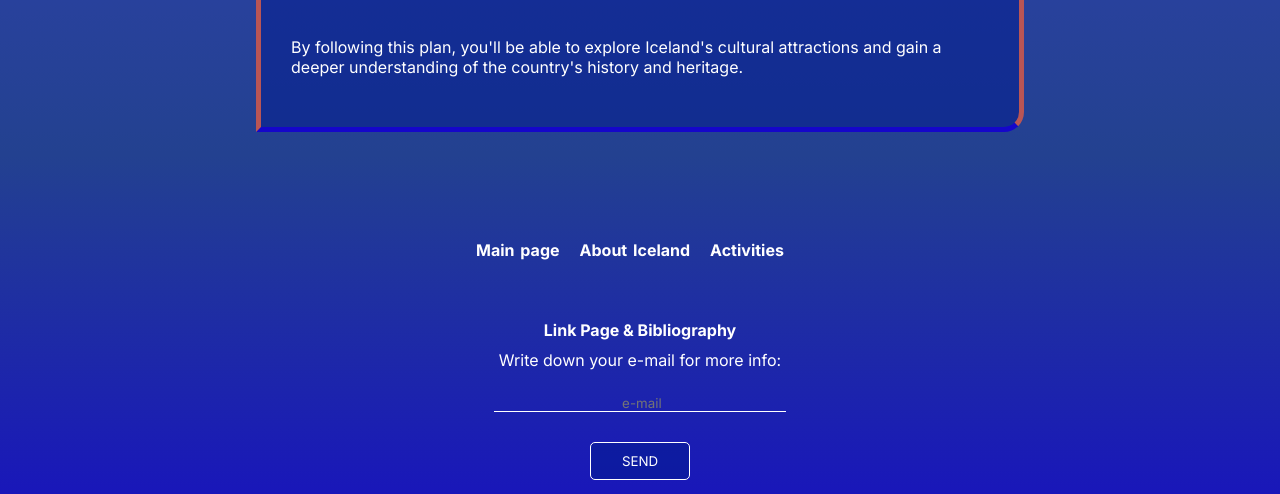
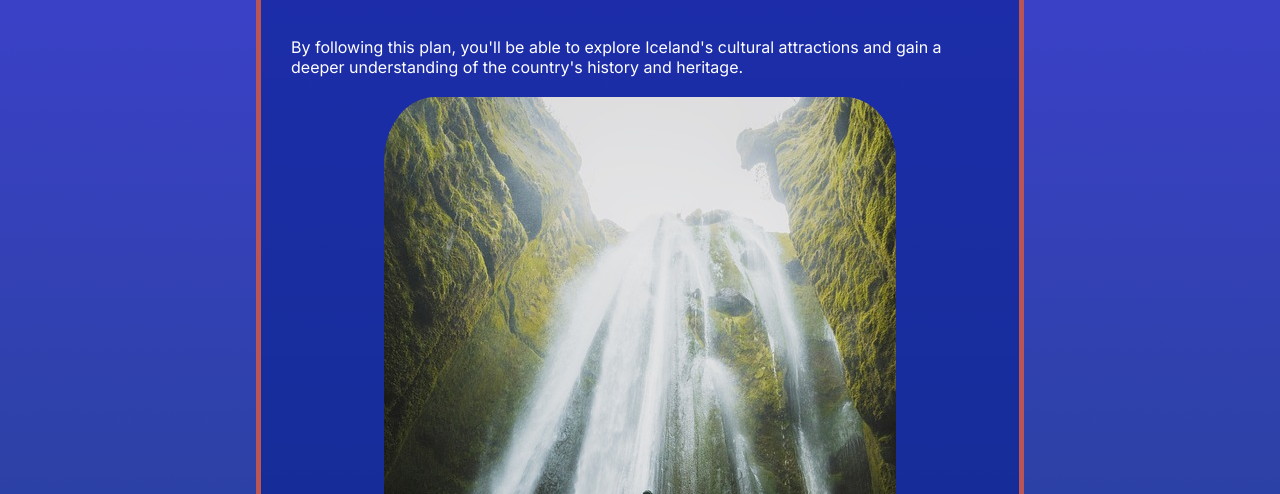
Before and after one commit to EnricMS/PAC_2_EinesHTML_Iceland, a website built with Parcel: page activitats.html in a window 1280 px wide. Shown: the part 5361-5855 px from the top of the page. Built offline with nearby package versions, Linux system fonts and the light colour scheme.

Commit message:
versioFinal

```diff
--- a/activitats.html
+++ b/activitats.html
@@ -266,7 +266,14 @@
             understanding of the country's history and heritage.
         </p>
 
+        <div class="waterfall_Activities">
+            <picture>
+                <source srcset="img/waterfall_Activities_phone.jpg" media="(max-width: 480px)">
+                <img id="waterfall_Activities_img" src="img/waterfall_Activities.jpg" alt="VisitWaterfalls">
+            </picture>
+        </div>
     </div>
+
 
     <footer>
         <footer class="footer">
--- a/css/estils.css
+++ b/css/estils.css
@@ -655,6 +655,16 @@
     width: 70%;
 }
 
+.waterfall_Activities{
+    display: flex;
+    justify-content: center;
+
+}
+
+#waterfall_Activities_img{
+    border-radius: 10%;
+}
+
 
 /*-------------------------------------------------------------------------*/
 
```
Also changed, not shown: enllaços.html (+1 -0 lines), geologia.html (+0 -1 lines), .gitignore/gulpfile.js (renamed from gulpfile.js), img/waterfall_Activities.jpg (added), img/waterfall_Activities_phone.jpg (added).
